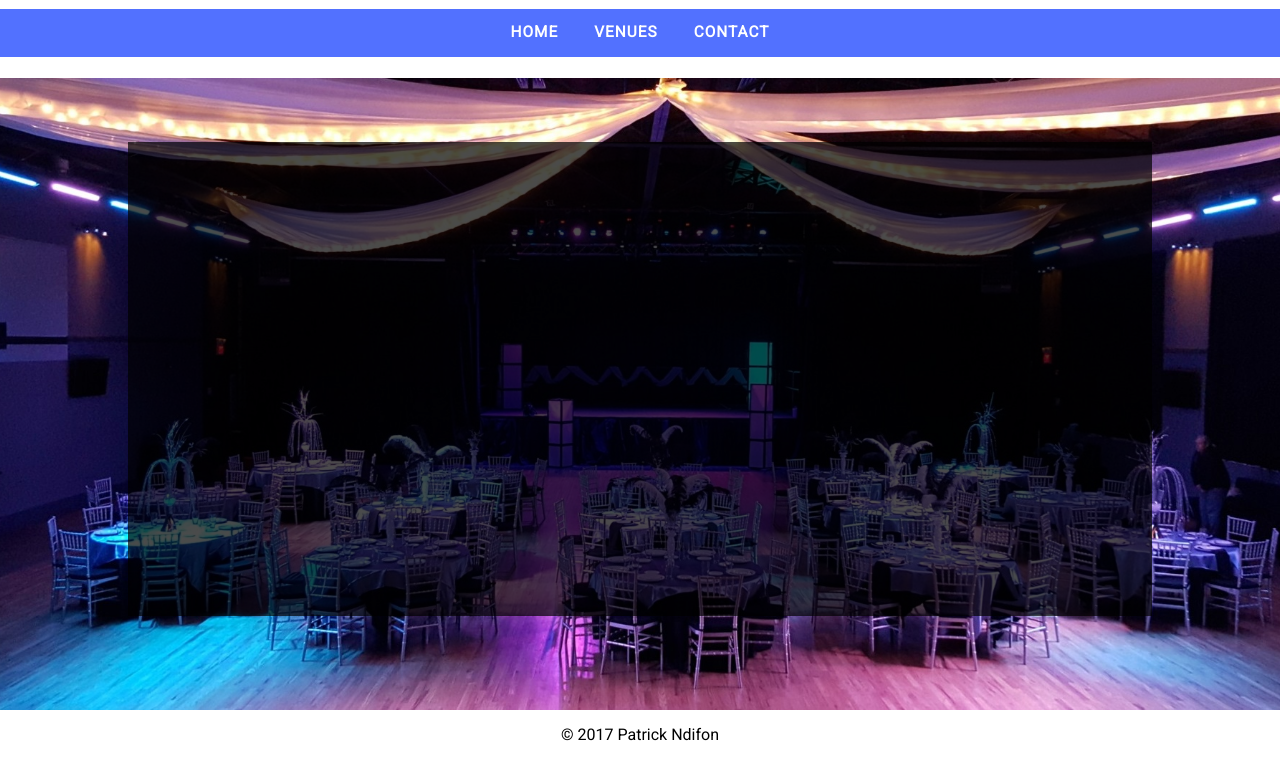
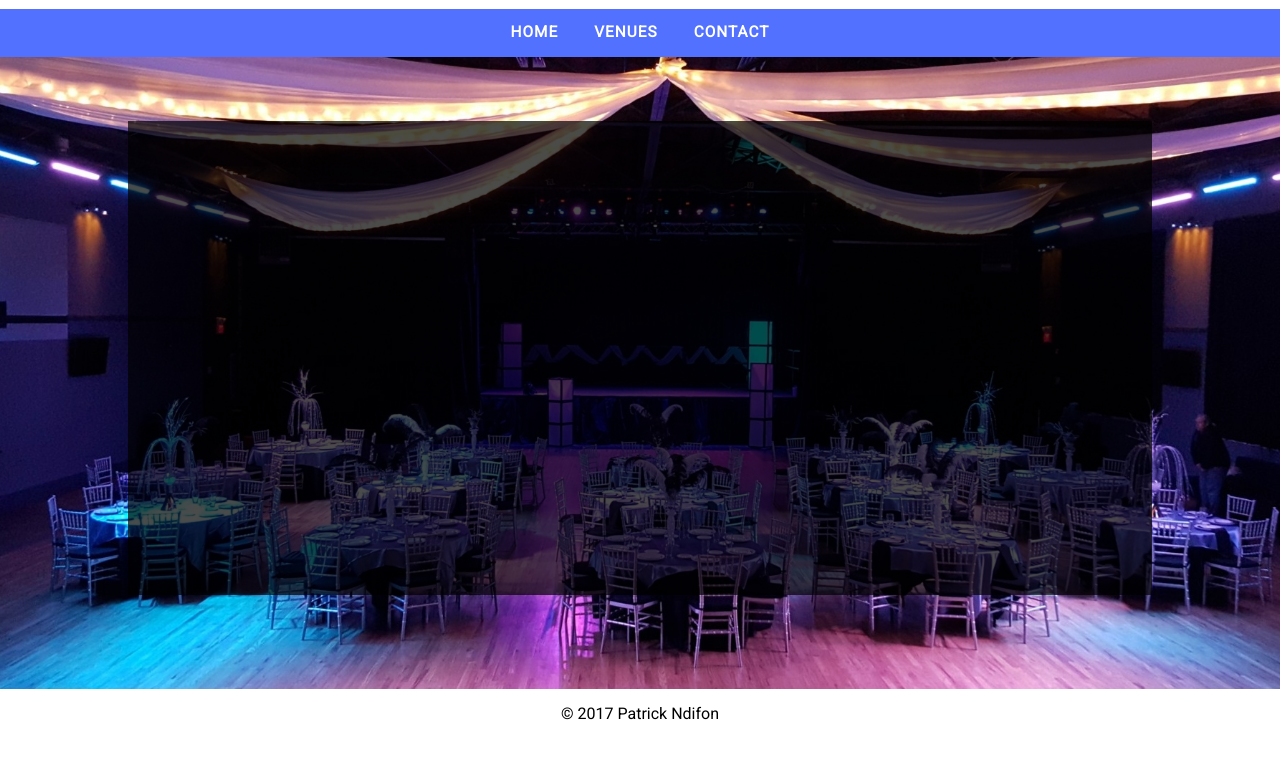
Before and after one commit to pmndifon/EventManager, a plain HTML site: page template/index.html in a window 1280 px wide. Shown: the part 42-800 px from the top of the page. Drawn offline with nearby package versions, Linux system fonts and the light colour scheme.

Commit message:
Drop css properties for body, main, header and footer
I removed fixed postioning rule and vieew height specifications from the body, main, header and footer css rules

```diff
--- a/template/css/main.css
+++ b/template/css/main.css
@@ -56,22 +56,9 @@ table {
 }
 
 body {
-    height: 100vh;
+    height: 100%;
     width: 100%;
     position: relative;
-    position: fixed;
-}
-
-header {
-     height: 28vh;
-}
-
-main {
-    height: 80vh
-}
-
-footer {
-    height: 5vh;
 }
 
 h1, h2, h3, h4, h5, h6, p, a {
@@ -139,7 +126,7 @@ div, span {
 
  #navMenu li {
      margin: 0 10px;
-     padding: 5px;
+     padding: 0px;
  }
 
 #navMenu li a {
@@ -199,16 +186,10 @@ footer p {
 @media (min-width: 768px) {
 
     body {
-        height: 100vh;
         position: relative;
-        position: fixed;
     }
 
     /* HEADER */
-    header {
-        height: 15vh;
-    }
-
     .topbar {
         display: inline-flex;
         justify-content: space-between;
@@ -272,10 +253,6 @@ footer p {
     }
 
     /* FOOTER */
-    footer {
-        height: 5vh;
-    }
-
     footer p {
         padding: 0;
         margin-top: -15px;
```
